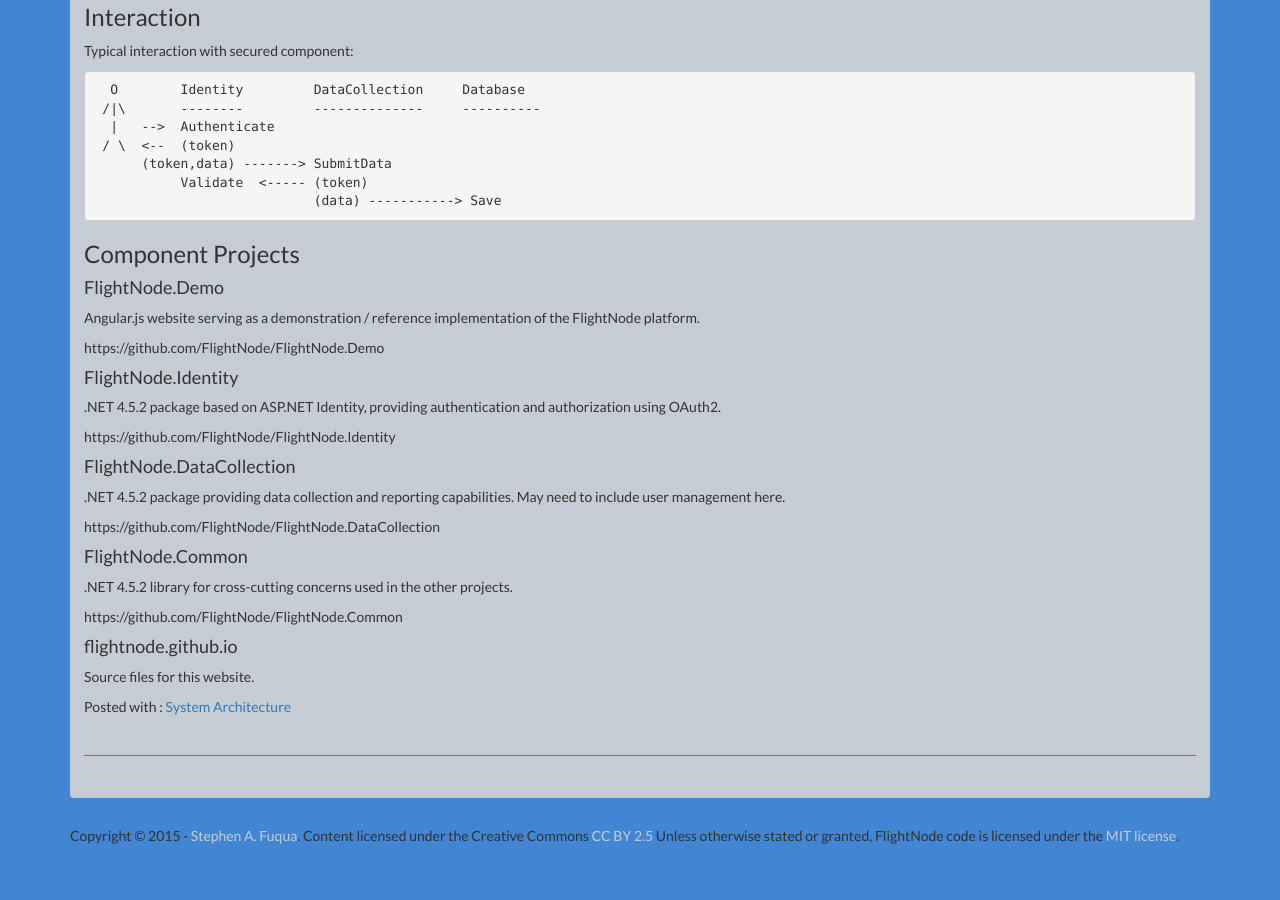
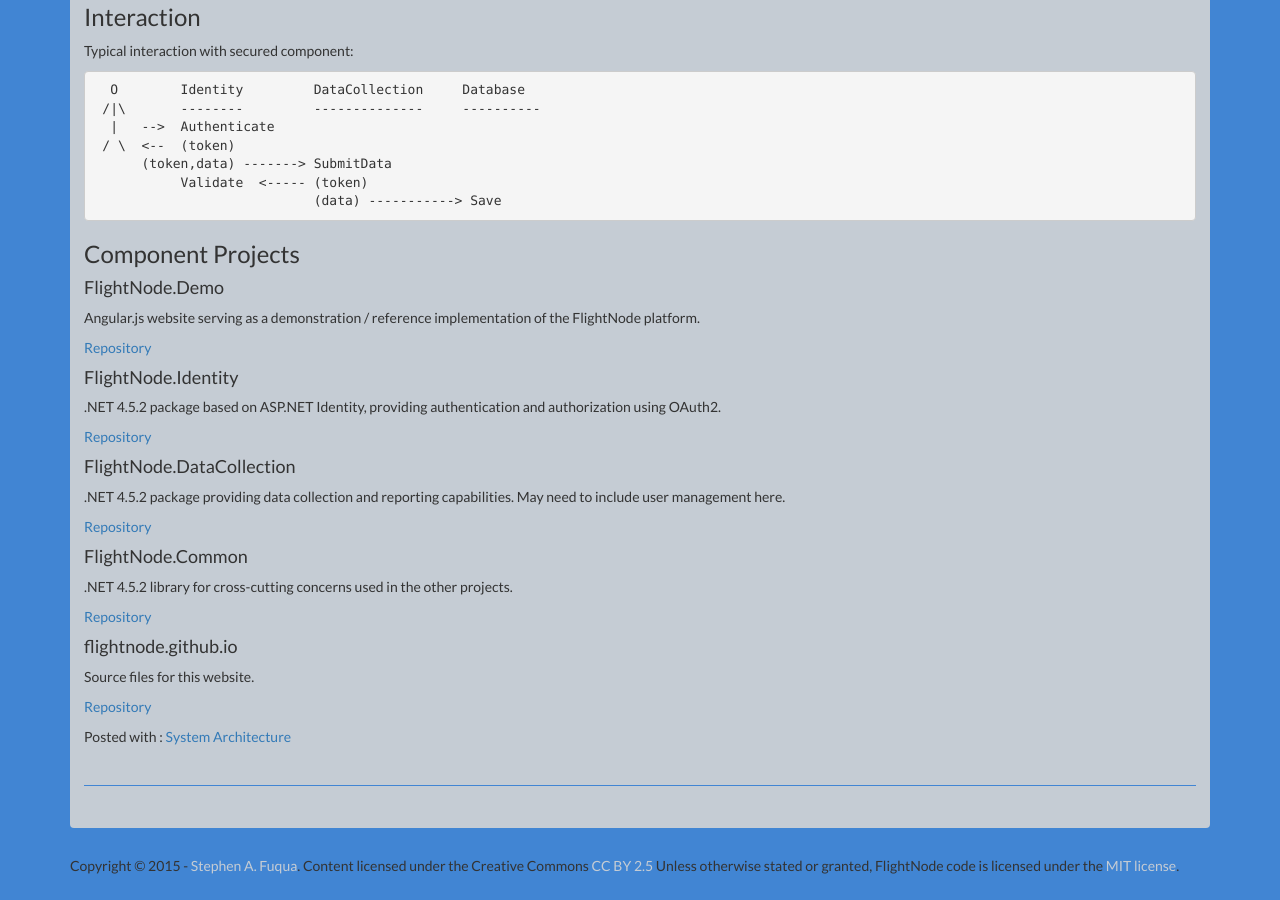
Before and after one commit to kpunjani/flightnode.github.io, a Jekyll site: the page built from coding/architecture.md, in a window 1280 px wide and 900 px high, scrolled down 800 px. Built offline with Jekyll 4.4.1, drawn with Linux system fonts in a browser that asks for light colours; nearby versions of some CDN libraries; before the commit the page ends 1670 px from its top, so only the background shows below that.

Commit message:
need real links.

```diff
--- a/coding/architecture.md
+++ b/coding/architecture.md
@@ -60,28 +60,30 @@
 Angular.js website serving as a demonstration / reference implementation of
 the FlightNode platform.
 
-https://github.com/FlightNode/FlightNode.Demo
+[Repository](https://github.com/FlightNode/FlightNode.Demo)
 
 #### FlightNode.Identity
 
 .NET 4.5.2 package based on ASP.NET Identity, providing authentication and authorization
 using OAuth2.
 
-https://github.com/FlightNode/FlightNode.Identity
+[Repository](https://github.com/FlightNode/FlightNode.Identity)
 
 #### FlightNode.DataCollection
 
 .NET 4.5.2 package providing data collection and reporting capabilities. May need to
 include user management here.
 
-https://github.com/FlightNode/FlightNode.DataCollection
+[Repository](https://github.com/FlightNode/FlightNode.DataCollection)
 
 #### FlightNode.Common
 
 .NET 4.5.2 library for cross-cutting concerns used in the other projects.
 
-https://github.com/FlightNode/FlightNode.Common
+[Repository](https://github.com/FlightNode/FlightNode.Common)
 
 #### flightnode.github.io
 
 Source files for this website.
+
+[Repository](https://github.com/FlightNode/flightnode.github.io)
```
